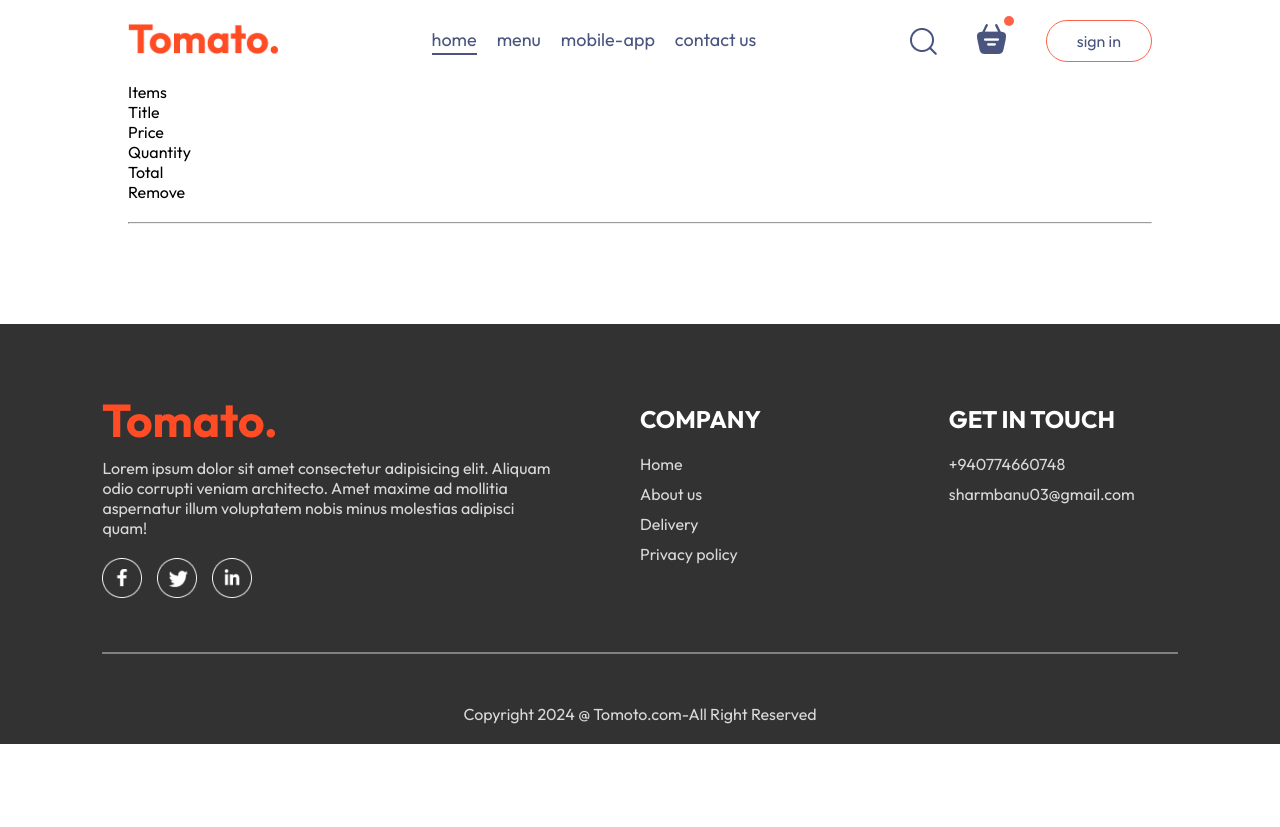
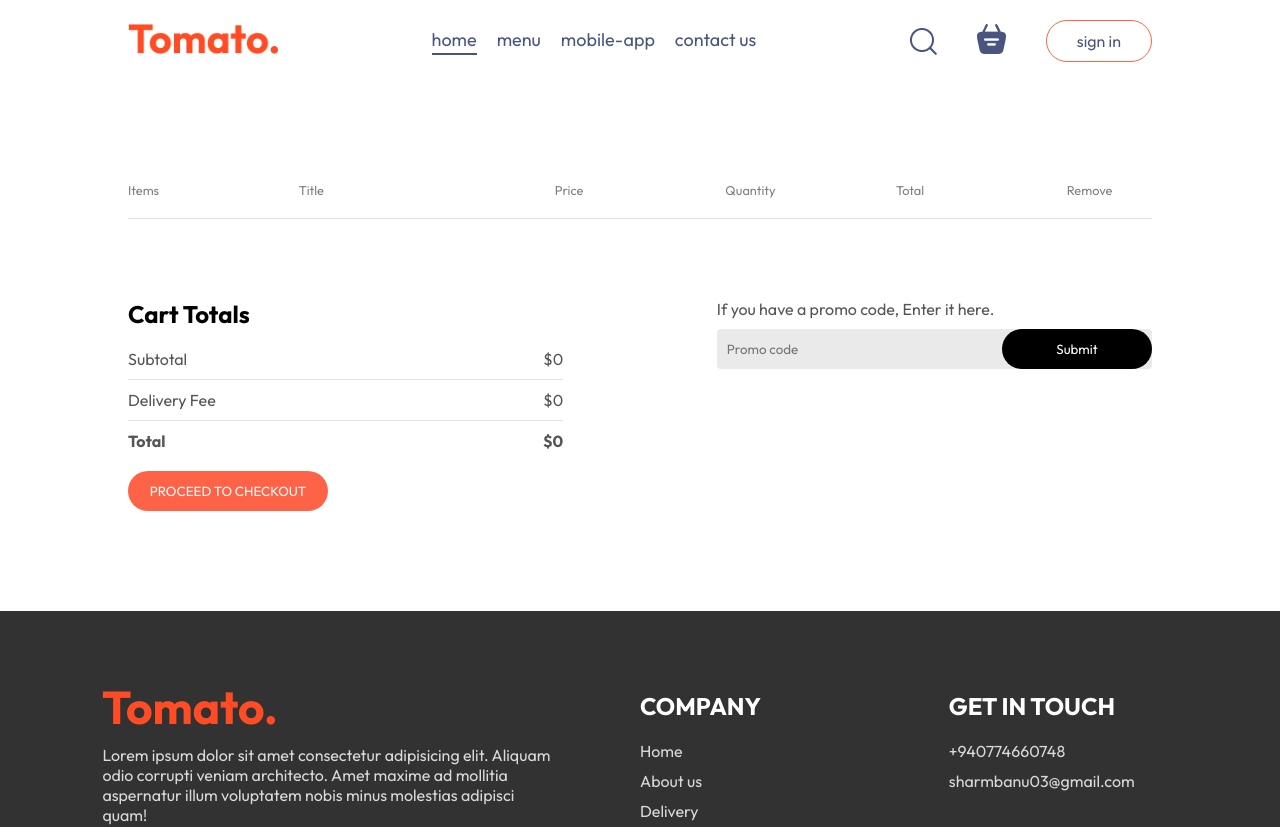
Before and after one commit to Banushasarma/Tomoto-frontend, a React (Vite) app: page /cart in a window 1280 px wide. Shown: the top 827 px of the page. Before the commit the page ends 800 px from the top, so only its background shows below. Built offline with nearby package versions, Linux system fonts and the light colour scheme.

Commit message:
Totorials completed with cart and place order pages

```diff
--- a/src/components/Navbar/Navbar.jsx
+++ b/src/components/Navbar/Navbar.jsx
@@ -1,11 +1,13 @@
-import React, { useState } from "react";
+import React, { useContext, useState } from "react";
 import "./Navbar.css";
 import { assets } from "../../assets/assets";
 import { Link } from "react-router-dom";
+import { StoreContext } from "../../context/StoreContext";
 
 const Navbar = ({ setShowLogin }) => {
   const [menu, setMenu] = useState("home");
 
+  const { getTotalCartAmount } = useContext(StoreContext);
   return (
     <div className="navbar">
       <Link to="/">
@@ -47,7 +49,7 @@ const Navbar = ({ setShowLogin }) => {
           <Link to="/cart ">
             <img src={assets.basket_icon} alt="" />
           </Link>
-          <div className="dot"></div>
+          <div className={getTotalCartAmount() > 0 ? "dot" : ""}></div>
         </div>
         <button onClick={() => setShowLogin(true)}>sign in</button>
       </div>
--- a/src/context/StoreContext.jsx
+++ b/src/context/StoreContext.jsx
@@ -18,9 +18,16 @@ const StoreContextProvider = ({ children }) => {
     setCartItems((prev) => ({ ...prev, [itemId]: prev[itemId] - 1 }));
   };
 
-  useEffect(() => {
-    console.log(cartItems);
-  }, [cartItems]);
+  const getTotalCartAmount = () => {
+    let totalAmount = 0;
+    for (const item in cartItems) {
+      if (cartItems[item] > 0) {
+        let itemInfo = food_list.find((product) => product._id === item);
+        totalAmount += itemInfo.price * cartItems[item];
+      }
+    }
+    return totalAmount;
+  };
 
   const contextValue = {
     food_list,
@@ -28,6 +35,7 @@ const StoreContextProvider = ({ children }) => {
     setCartItems,
     addToCart,
     removeFromCart,
+    getTotalCartAmount,
   };
   return (
     <div>
--- a/src/pages/Cart/Cart.css
+++ b/src/pages/Cart/Cart.css
@@ -0,0 +1,102 @@
+.cart {
+  margin-top: 100px;
+}
+.cart-items-title {
+  display: grid;
+  grid-template-columns: 1fr 1.5fr 1fr 1fr 1fr 0.5fr;
+  align-items: center;
+  color: grey;
+  font-size: max(1vw, 12px);
+}
+
+.cart-items-item {
+  margin: 10px 0px;
+  color: black;
+}
+.cart-items-item img {
+  width: 50px;
+}
+
+.cart hr {
+  height: 1px;
+  background-color: #e2e2e2;
+  border: none;
+}
+
+.cart-items-item .close {
+  cursor: pointer;
+}
+
+.cart-bottom {
+  margin-top: 80px;
+  display: flex;
+  justify-content: space-between;
+  gap: max(12vw, 20px);
+}
+
+.cart-total {
+  flex: 1;
+  display: flex;
+  flex-direction: column;
+  gap: 20px;
+}
+
+.cart-total-details {
+  display: flex;
+  justify-content: space-between;
+  color: #555;
+}
+
+.cart-total hr {
+  margin: 10px 0px;
+}
+
+.cart-total button {
+  border: none;
+  color: white;
+  background-color: tomato;
+  width: max(15vw, 200px);
+  padding: 12px 0px;
+  border-radius: 50px;
+  cursor: pointer;
+}
+
+.cart-promocode {
+  flex: 1;
+}
+.cart-promocode p {
+  color: #555;
+}
+.cart-promocode-input {
+  margin-top: 10px;
+  display: flex;
+  justify-content: space-between;
+  align-items: center;
+  background-color: #eaeaea;
+  border-radius: 4px;
+}
+
+.cart-promocode-input input {
+  background: transparent;
+  border: none;
+  outline: none;
+  padding-left: 10px;
+}
+
+.cart-promocode-input button {
+  width: max(10vw, 150px);
+  padding: 12px 5px;
+  background-color: black;
+  border: none;
+  color: white;
+  border-radius: 50px;
+}
+
+@media (max-width: 750px) {
+  .cart-bottom {
+    flex-direction: column-reverse;
+  }
+  .cart-promocode {
+    justify-content: start;
+  }
+}
--- a/src/pages/Cart/Cart.jsx
+++ b/src/pages/Cart/Cart.jsx
@@ -1,10 +1,19 @@
 import React, { useContext } from "react";
 import "./Cart.css";
 import { StoreContext } from "../../context/StoreContext";
+import { food_list } from "../../assets/assets";
+import { useNavigate } from "react-router-dom";
 
 const Cart = () => {
-  const { cartItems, setCartItems, addToCart, removeFromCart } =
-    useContext(StoreContext);
+  const {
+    cartItems,
+    setCartItems,
+    addToCart,
+    removeFromCart,
+    getTotalCartAmount,
+  } = useContext(StoreContext);
+
+  const navigate = useNavigate();
   return (
     <div className="cart">
       <div className="cart-items">
@@ -18,6 +27,58 @@ const Cart = () => {
         </div>
         <br />
         <hr />
+        {food_list.map((item, index) => {
+          if (cartItems[item._id] > 0) {
+            return (
+              <div>
+                <div className="cart-items-title cart-items-item">
+                  <img src={item.image} alt="" />
+                  <p>{item.name}</p>
+                  <p>${item.price}</p>
+                  <p>{cartItems[item._id]}</p>
+                  <p>${item.price * cartItems[item._id]}</p>
+                  <p onClick={() => removeFromCart(item._id)} className="close">
+                    x
+                  </p>
+                </div>
+                <hr />
+              </div>
+            );
+          }
+        })}
+      </div>
+      <div className="cart-bottom">
+        <div className="cart-total">
+          <h2>Cart Totals</h2>
+          <div>
+            <div className="cart-total-details">
+              <p>Subtotal</p>
+              <p>${getTotalCartAmount()}</p>
+            </div>
+            <hr />
+            <div className="cart-total-details">
+              <p>Delivery Fee</p>
+              <p>${getTotalCartAmount() > 0 ? 2 : 0}</p>
+            </div>
+            <hr />
+            <div className="cart-total-details">
+              <b>Total</b>
+              <b>${getTotalCartAmount() > 0 ? getTotalCartAmount() + 2 : 0}</b>
+            </div>
+          </div>
+          <button onClick={() => navigate("/order")}>
+            PROCEED TO CHECKOUT
+          </button>
+        </div>
+        <div className="cart-promocode">
+          <div>
+            <p>If you have a promo code, Enter it here.</p>
+            <div className="cart-promocode-input">
+              <input type="text" name="" id="" placeholder="Promo code" />
+              <button>Submit</button>
+            </div>
+          </div>
+        </div>
       </div>
     </div>
   );
--- a/src/pages/PlaceOrder/PlaceOrder.css
+++ b/src/pages/PlaceOrder/PlaceOrder.css
@@ -0,0 +1,39 @@
+.place-order {
+  display: flex;
+  align-items: start;
+  justify-content: space-between;
+  gap: 50px;
+  margin-top: 100px;
+}
+.place-order-left {
+  width: 100%;
+  max-width: max(30%, 500px);
+}
+
+.place-order-left .title {
+  font-size: 30px;
+  font-weight: 600;
+  margin-bottom: 50px;
+}
+
+.place-order-left input {
+  margin-bottom: 15px;
+  width: 100%;
+  padding: 10px;
+  border: 1px solid #c5c5c5;
+  border-radius: 4px;
+  outline-color: tomato;
+}
+
+.place-order-left .multi-fields {
+  display: flex;
+  gap: 10px;
+}
+
+.place-order-right {
+  width: 100%;
+  max-width: max(40%, 500px);
+}
+.place-order .cart-total {
+  margin-top: 30px;
+}
--- a/src/pages/PlaceOrder/PlaceOrder.jsx
+++ b/src/pages/PlaceOrder/PlaceOrder.jsx
@@ -1,8 +1,60 @@
-import React from "react";
+import React, { useContext } from "react";
 import "./PlaceOrder.css";
+import { StoreContext } from "../../context/StoreContext";
 
 const PlaceOrder = () => {
-  return <div>PlaceOrder</div>;
+  const {
+    cartItems,
+    setCartItems,
+    addToCart,
+    removeFromCart,
+    getTotalCartAmount,
+  } = useContext(StoreContext);
+
+  return (
+    <form action="" className="place-order">
+      <div className="place-order-left">
+        <p className="title">Delivery Information</p>
+        <div className="multi-fields">
+          <input type="text" placeholder="First name" />
+          <input type="text" placeholder="Last name" />
+        </div>
+        <input type="email" placeholder="Email address" />
+        <input type="text" placeholder="Street" />
+        <div className="multi-fields">
+          <input type="text" placeholder="City" />
+          <input type="text" placeholder="State" />
+        </div>
+        <div className="multi-fields">
+          <input type="text" placeholder="Zip" />
+          <input type="text" placeholder="Country" />
+        </div>
+        <input type="text" placeholder="Phone" />
+      </div>
+      <div className="place-order-right">
+        <div className="cart-total">
+          <h2>Cart Totals</h2>
+          <div>
+            <div className="cart-total-details">
+              <p>Subtotal</p>
+              <p>${getTotalCartAmount()}</p>
+            </div>
+            <hr />
+            <div className="cart-total-details">
+              <p>Delivery Fee</p>
+              <p>${getTotalCartAmount() > 0 ? 2 : 0}</p>
+            </div>
+            <hr />
+            <div className="cart-total-details">
+              <b>Total</b>
+              <b>${getTotalCartAmount() > 0 ? getTotalCartAmount() + 2 : 0}</b>
+            </div>
+          </div>
+          <button>PROCEED TO PAYMENT</button>
+        </div>
+      </div>
+    </form>
+  );
 };
 
 export default PlaceOrder;
```
